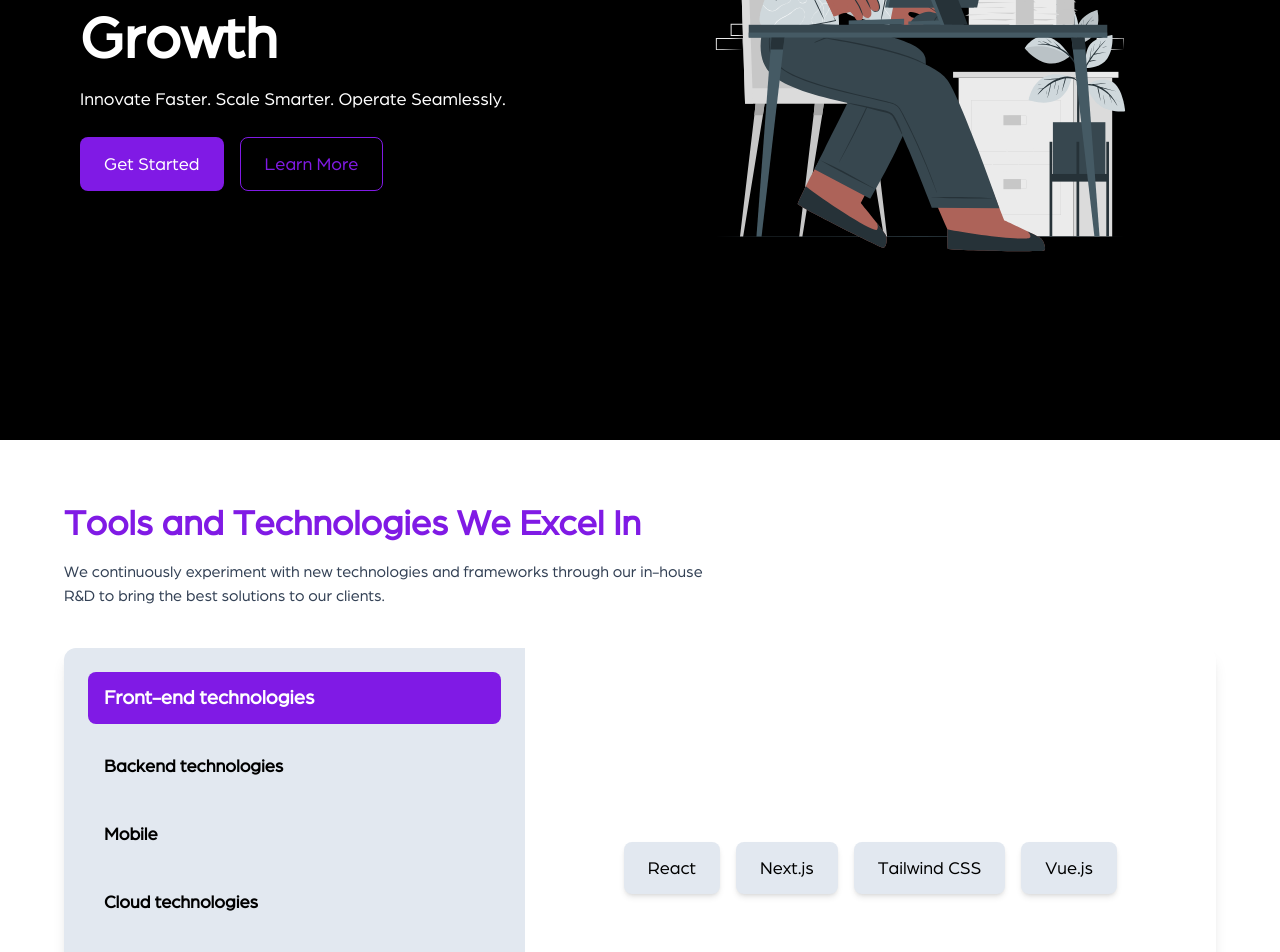
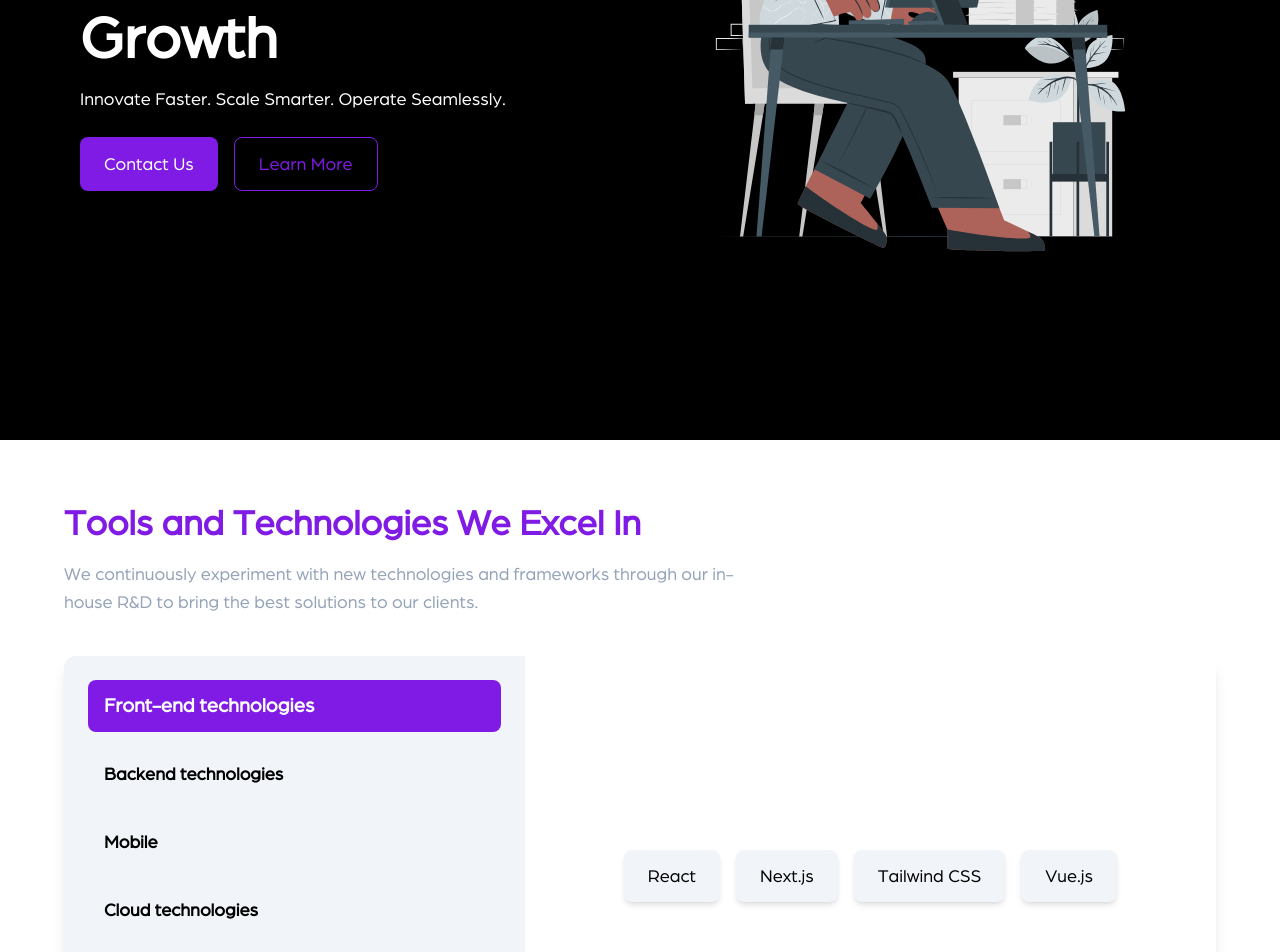
Before and after one commit to samm-01/infonza-frontend, a Next.js app: page / in a window 1280 px wide. Shown: the part 360-1312 px from the top of the page. Built offline with nearby package versions, Linux system fonts and the light colour scheme.

Commit message:
design fix

```diff
--- a/src/app/cloud-services/cloud-steps.jsx
+++ b/src/app/cloud-services/cloud-steps.jsx
@@ -12,7 +12,7 @@ const cloudSteps = [
 
 export default function cloudStep() {
     return (
-        <div className="bg-slate-200 text-black">
+        <div className="bg-slate-100 text-black">
             {/* Cloud Service Steps */}
             <section className="container mx-auto px-6 py-16">
                 <h2 className="text-4xl font-bold text-center mb-12">Our Cloud Services</h2>
--- a/src/app/components/CTA-secton.jsx
+++ b/src/app/components/CTA-secton.jsx
@@ -4,7 +4,7 @@ import Link from "next/link";
 
 const CTASection = ({ title, description, buttonText, buttonLink }) => {
     return (
-        <div className="bg-slate-200 md:p-20" >
+        <div className="bg-slate-100 md:p-20" >
             <section className="flex flex-col bg-black rounded-3xl items-center text-center py-16 px-6">
                 {/* Title */}
                 <h2 className="text-4xl font-bold text-white">{title}</h2>
--- a/src/app/components/hero.jsx
+++ b/src/app/components/hero.jsx
@@ -16,7 +16,7 @@ const Hero = () => {
                 </p>
 
                 <div className="mt-6 flex space-x-4 justify-center md:justify-start">
-                    <button className="bg-primary text-white px-6 py-3 rounded-lg text-lg">Get Started</button>
+                    <button className="bg-primary text-white px-6 py-3 rounded-lg text-lg">Contact Us</button>
                     <button className="border border-primary text-primary px-6 py-3 rounded-lg text-lg">Learn More</button>
                 </div>
             </div>
--- a/src/app/components/tech-stack.jsx
+++ b/src/app/components/tech-stack.jsx
@@ -18,13 +18,13 @@ const TechStack = () => {
         <section className="bg-white text-black py-16 px-6 md:px-16">
             <div className="container mx-auto">
                 <h2 className="text-4xl font-bold text-primary">Tools and Technologies We Excel In</h2>
-                <p className="text-slate-700 mt-4 max-w-2xl">
+                <p className="text-slate-400 text-lg mt-4 max-w-2xl">
                     We continuously experiment with new technologies and frameworks through our in-house R&D to bring the best solutions to our clients.
                 </p>
 
                 <div className="mt-10 flex flex-col md:flex-row rounded-xl overflow-hidden shadow-lg">
                     {/* Categories */}
-                    <div className="w-full md:w-2/5 bg-slate-200 p-6 flex flex-col space-y-4">
+                    <div className="w-full md:w-2/5 bg-slate-100 p-6 flex flex-col space-y-4">
                         {categories.map((category, index) => (
                             <button
                                 key={index}
@@ -42,7 +42,7 @@ const TechStack = () => {
                     {/* Tools Display */}
                     <div className="w-full md:w-3/5 p-6 flex flex-wrap gap-4 justify-center items-center">
                         {selectedCategory.tools.map((tool, index) => (
-                            <div key={index} className="px-6 py-3 bg-slate-200 rounded-lg text-black text-lg shadow-md">
+                            <div key={index} className="px-6 py-3 bg-slate-100 rounded-lg text-black text-lg shadow-md">
                                 {tool}
                             </div>
                         ))}
```
